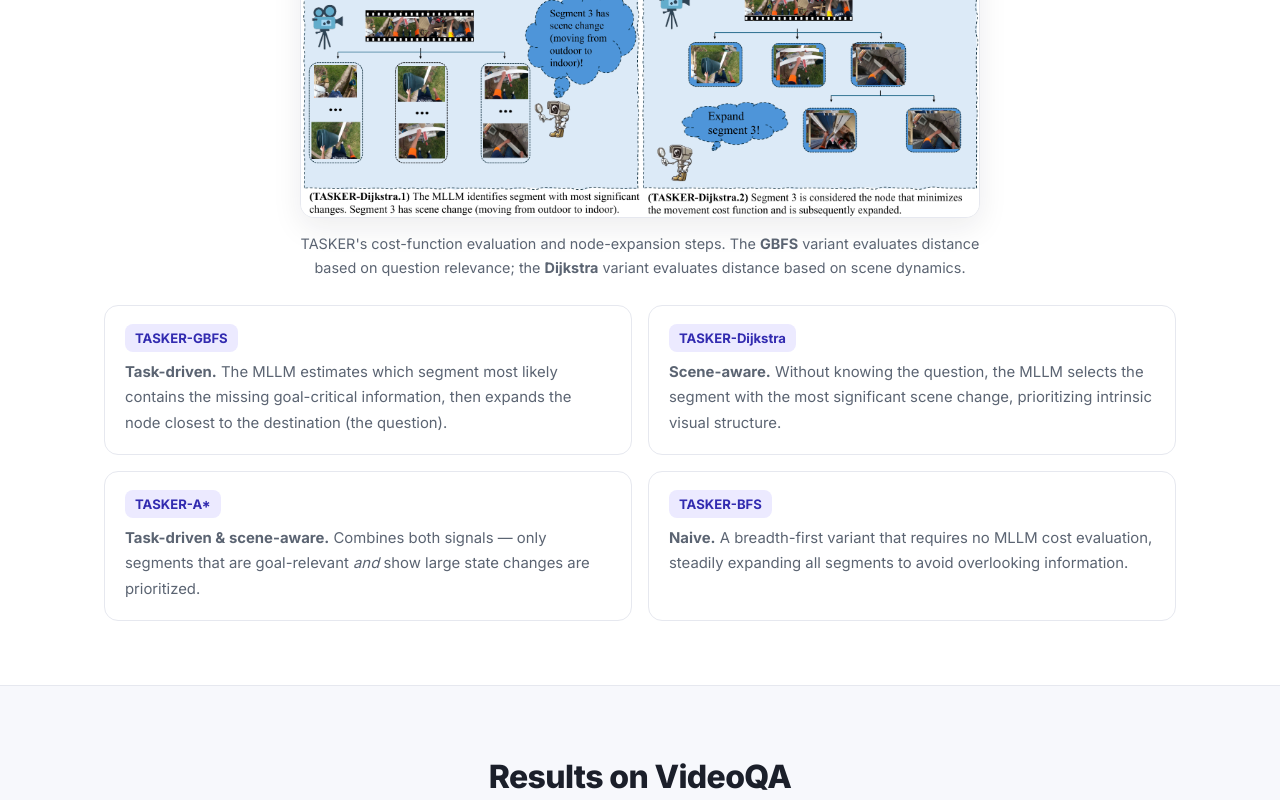
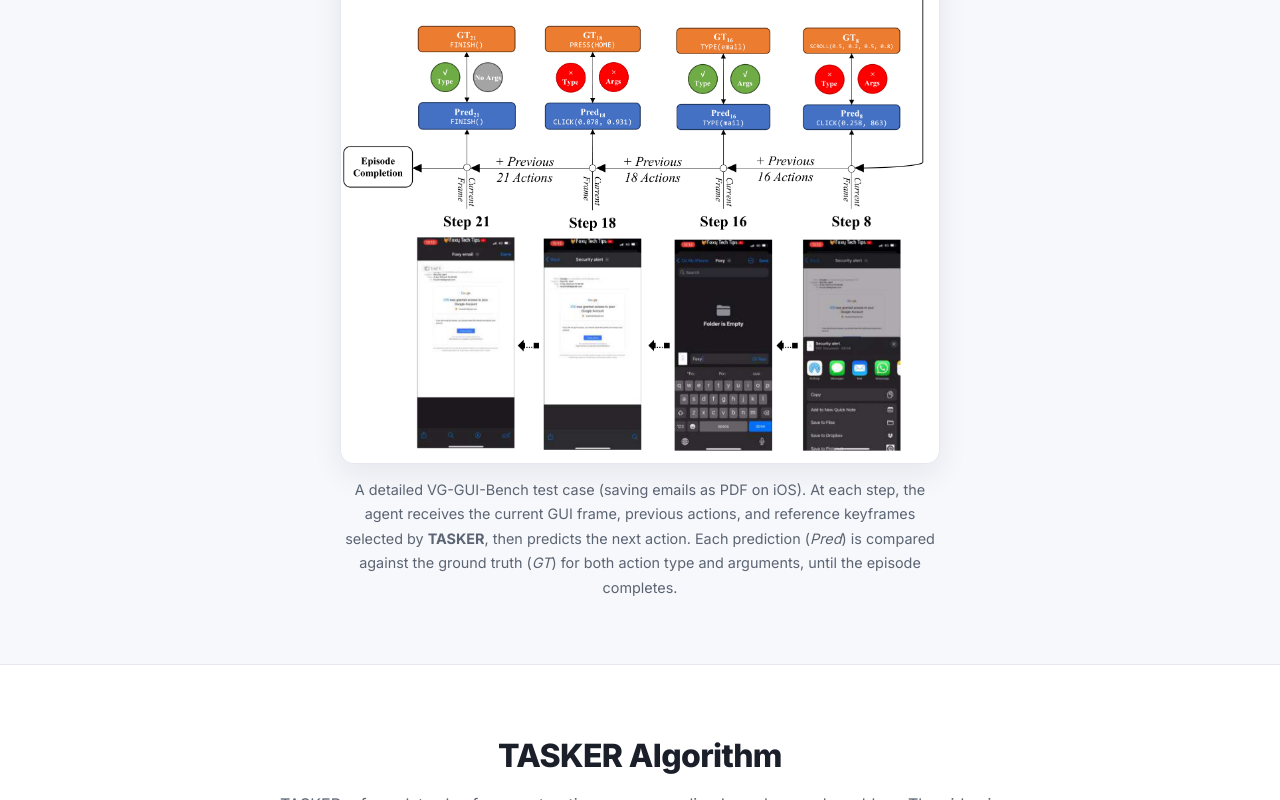
Before and after one commit to VG-GUI-TASKER/VG-GUI-TASKER.github.io, a plain HTML site: page index.html in a window 1280 px wide. Shown: the part 4330-5130 px from the top of the page. Drawn offline with Linux system fonts and the light colour scheme.

Commit message:
Add benchmark case-study figure and point Data link to it
Add the detailed VG-GUI-Bench case-study demo (appendix_bench_demo) to the
benchmark section and update the Data button to link to that figure.

Co-authored-by: Cursor <cursoragent@cursor.com>

```diff
--- a/index.html
+++ b/index.html
@@ -47,7 +47,7 @@
           <svg viewBox="0 0 24 24" fill="currentColor"><path d="M12 .5C5.7.5.5 5.7.5 12c0 5.1 3.3 9.4 7.9 10.9.6.1.8-.3.8-.6v-2c-3.2.7-3.9-1.5-3.9-1.5-.5-1.3-1.3-1.7-1.3-1.7-1.1-.7.1-.7.1-.7 1.2.1 1.8 1.2 1.8 1.2 1 1.8 2.7 1.3 3.4 1 .1-.8.4-1.3.8-1.6-2.6-.3-5.3-1.3-5.3-5.7 0-1.3.5-2.3 1.2-3.1-.1-.3-.5-1.5.1-3.1 0 0 1-.3 3.3 1.2a11.4 11.4 0 0 1 6 0c2.3-1.5 3.3-1.2 3.3-1.2.6 1.6.2 2.8.1 3.1.8.8 1.2 1.8 1.2 3.1 0 4.4-2.7 5.4-5.3 5.7.4.4.8 1.1.8 2.2v3.3c0 .3.2.7.8.6 4.6-1.5 7.9-5.8 7.9-10.9C23.5 5.7 18.3.5 12 .5z"/></svg>
           Code
         </a>
-        <a class="btn ghost" href="https://huggingface.co/datasets/runamu/MONDAY" target="_blank" rel="noopener">
+        <a class="btn ghost" href="assets/appendix_bench_demo.png" target="_blank" rel="noopener">
           <svg viewBox="0 0 24 24" fill="currentColor"><path d="M4 4h16a2 2 0 0 1 2 2v12a2 2 0 0 1-2 2H4a2 2 0 0 1-2-2V6a2 2 0 0 1 2-2zm0 4v10h16V8H4zm2 2h6v2H6v-2zm0 4h6v2H6v-2z"/></svg>
           Data
         </a>
@@ -174,6 +174,17 @@
             </tbody>
           </table>
         </div>
+
+        <h3 style="text-align:center;">Benchmark Case Study</h3>
+        <figure class="figure tall" style="max-width:600px;">
+          <img src="assets/appendix_bench_demo.png" alt="A detailed VG-GUI-Bench test case: saving emails as PDF on iOS, evaluated step by step." />
+          <figcaption>
+            A detailed VG-GUI-Bench test case (saving emails as PDF on iOS). At each step, the agent receives the
+            current GUI frame, previous actions, and reference keyframes selected by <strong>TASKER</strong>, then
+            predicts the next action. Each prediction (<em>Pred</em>) is compared against the ground truth
+            (<em>GT</em>) for both action type and arguments, until the episode completes.
+          </figcaption>
+        </figure>
       </div>
     </section>
 
```
